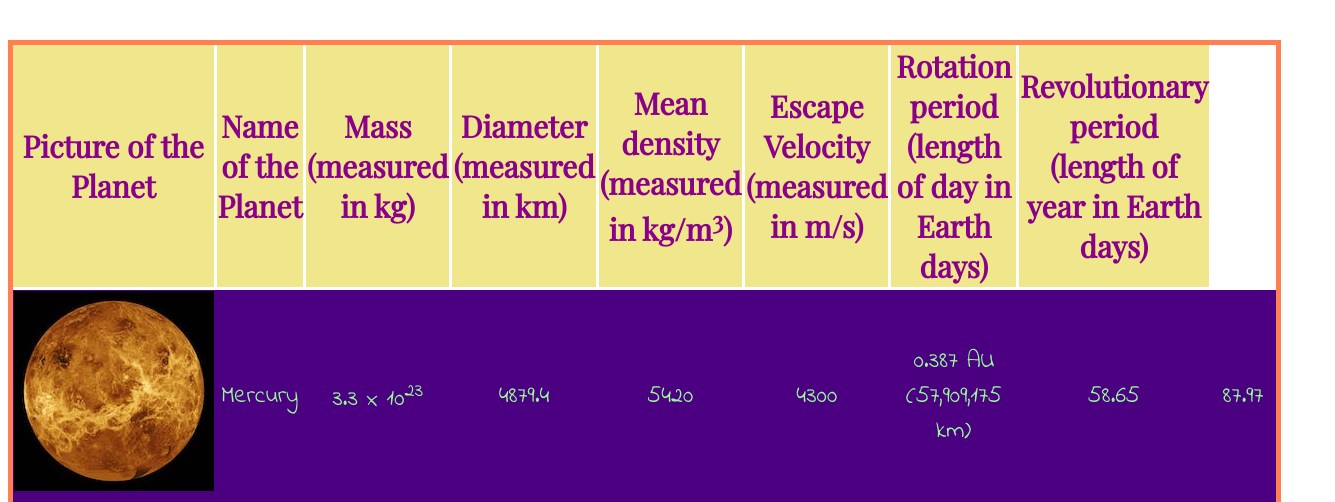
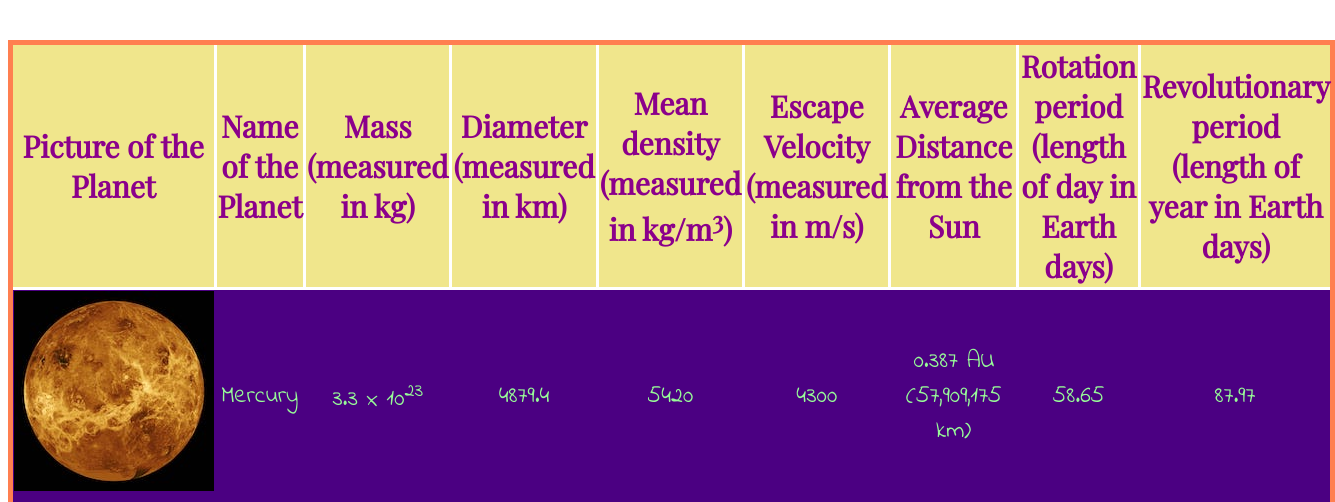
Before and after one commit to cgardner3/Lab-5, a plain HTML site: page index.html in a window 1280 px wide. Shown: the part 220-722 px from the top of the page, 1335 px wide, since content can reach past the window. Drawn offline with nearby package versions, Linux system fonts and the light colour scheme.

Commit message:
Add the missing header column

```diff
--- a/index.html
+++ b/index.html
@@ -22,6 +22,7 @@
 			<th>Diameter (measured in km)</th>
 			<th>Mean density (measured in kg/m<sup>3</sup>)</th>
 			<th>Escape Velocity (measured in m/s)</th>
+			<th>Average Distance from the Sun</th>
 			<th>Rotation period (length of day in Earth days)</th>
 			<th>Revolutionary period (length of year in Earth days)</th>
 		</tr>
```
